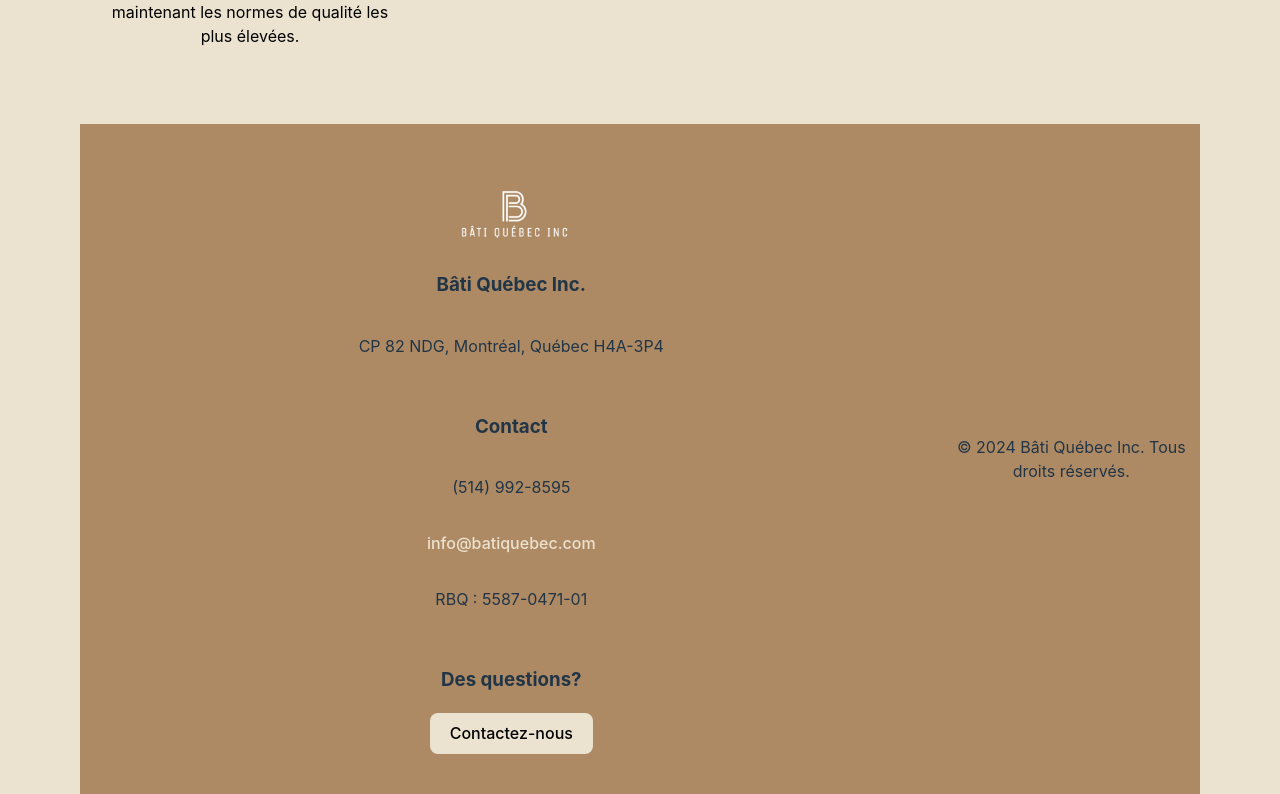
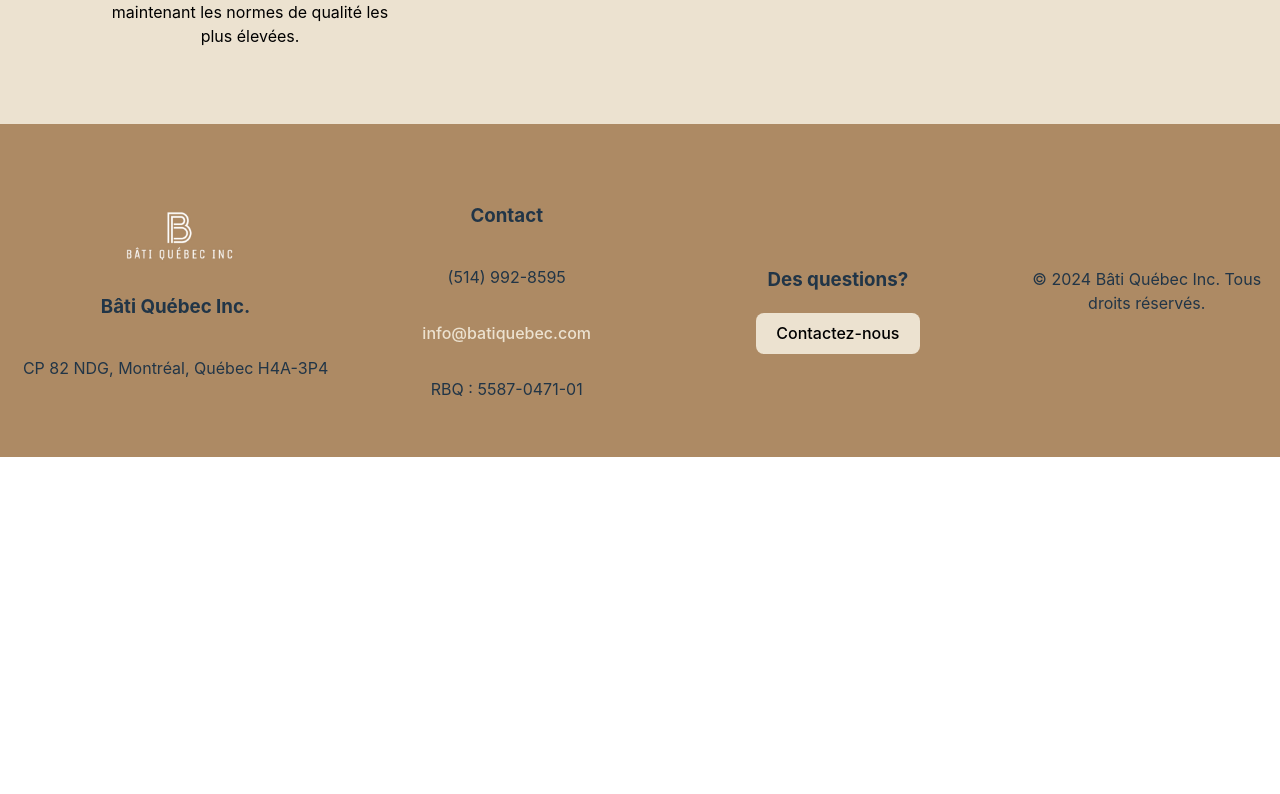
Before and after one commit to MyriamAssam/bati, a React (Vite) app: page / in a window 1280 px wide. Shown: the part 1174-1968 px from the top of the page. After the commit the page ends 1631 px from the top, so only its background shows below. Built offline with nearby package versions, Linux system fonts and the light colour scheme.

Commit message:
Ajustement style

```diff
--- a/src/App.css
+++ b/src/App.css
@@ -230,7 +230,7 @@ main {
 }
 
 .footer-container {
-  /*display: grid;*/
+  display: grid;
   grid-template-columns: 1fr 1fr 1fr;
   align-items: center;
   justify-content: center;
```
